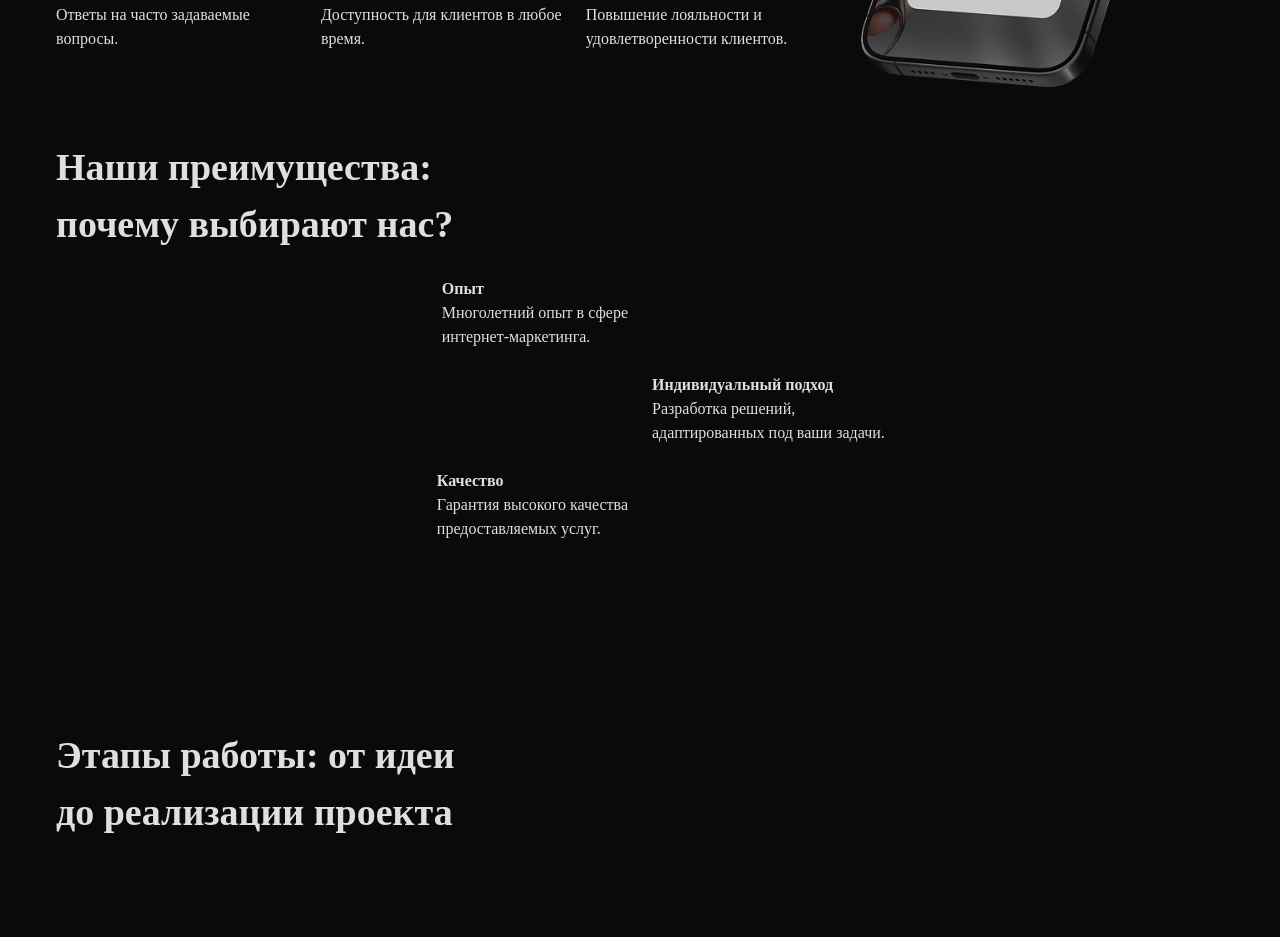
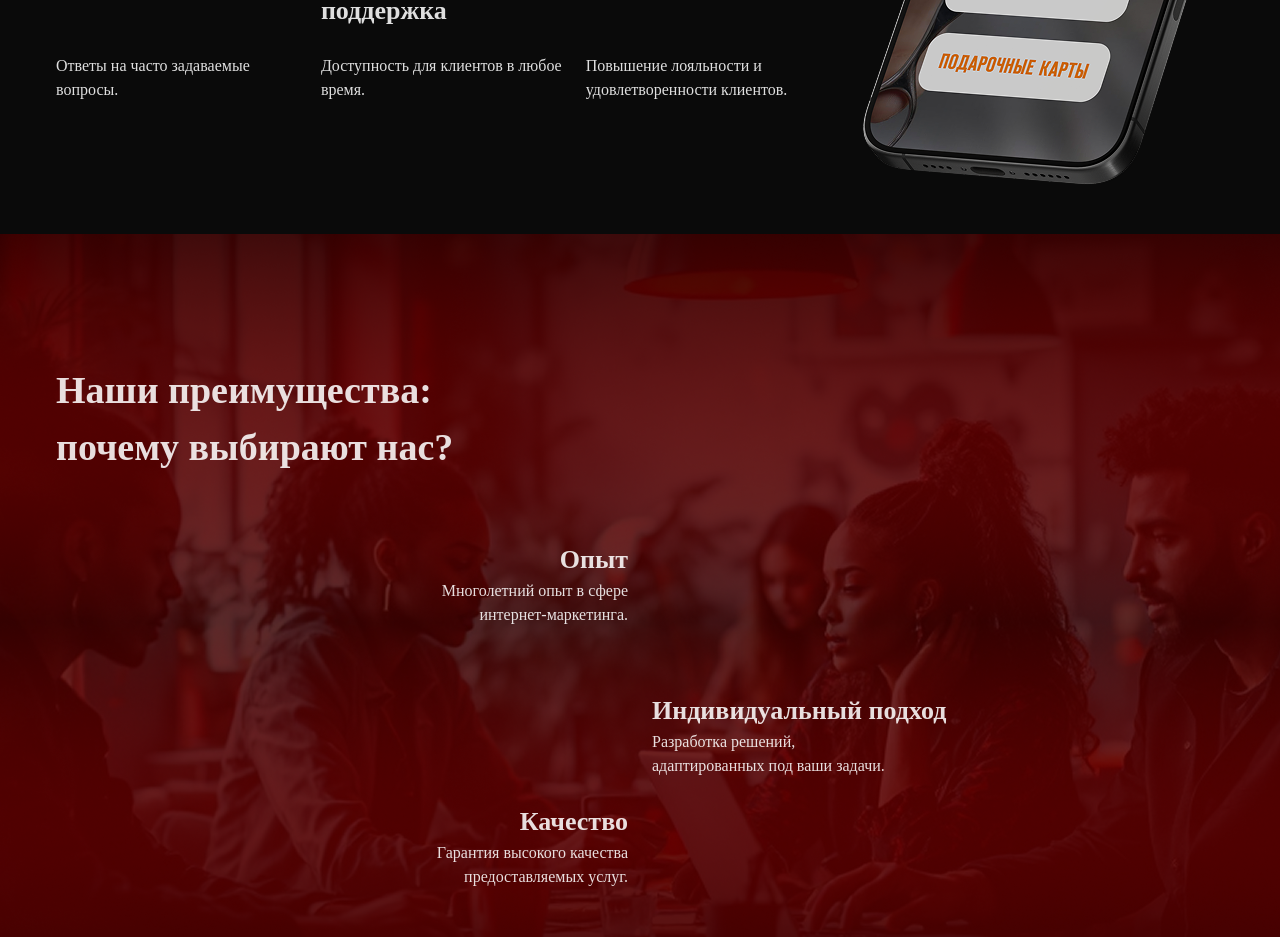
Before and after one commit to Jet-Green/firetechno-landing, a Nuxt app: page / in a window 1280 px wide. Shown: the part 1860-2797 px from the top of the page. Built offline with nearby package versions, Linux system fonts and the light colour scheme.

Commit message:
some  changes

```diff
--- a/assets/styles/main.scss
+++ b/assets/styles/main.scss
@@ -4,12 +4,14 @@
 //   font-display: swap;
 //   src: url('~assets/fonts/DelaGothicOne-Regular.ttf');
 // }
-* {
+body {
   font-family: "Unbounded", serif;
   overflow-y: hidden;
   overflow-x: hidden;
 }
-
+html {
+  scroll-behavior: smooth;
+}
 h1, h2 {
   font-weight: 700;
 }
--- a/components/Landing/Feedback.vue
+++ b/components/Landing/Feedback.vue
@@ -1,7 +1,7 @@
 <script setup></script>
 <template>
-  <v-row style="margin-top: 100px;">
-    <v-col cols="6">
+  <v-row style="margin-top: 100px;" id="order">
+    <v-col cols="12" lg="6">
       <div class="card">
         <v-row style="color: white;">
           <v-col cols="12">
@@ -34,7 +34,7 @@
         </v-row>
       </div>
     </v-col>
-    <v-col cols="6">
+    <v-col cols="12" lg="6">
       <div class="back">
         <h2>
           Форма обратной связи: <br />
--- a/components/Landing/SiteDevelopmentForYourTasks.vue
+++ b/components/Landing/SiteDevelopmentForYourTasks.vue
@@ -5,7 +5,7 @@
       <h1 class="first-heading">Разработка сайтов для ваших задач</h1>
       <p class="subtitle">Создание и разработка сайтов от команд FIRE TECHNO</p>
 
-      <v-btn class="buy-btn" color="primary" size="x-large"> заказать </v-btn>
+      <v-btn class="buy-btn" color="primary" size="x-large" href="#order"> заказать </v-btn>
     </v-col>
 
     <v-col cols="12" md="6">
--- a/components/Landing/WhyUs.vue
+++ b/components/Landing/WhyUs.vue
@@ -1,15 +1,15 @@
 <script setup></script>
 <template>
-  <v-row>
-    <v-col cols="12">
+  <v-row style="margin-top: 100px; margin-bottom: 100px;">
+    <v-col cols="12" class="mb-10">
       <h2>
         Наши преимущества: <br />
         почему выбирают нас?
       </h2>
     </v-col>
-    <v-col cols="6" class="d-flex justify-end">
+    <v-col cols="6" class="d-flex justify-end mb-10 text-end">
       <div class="exp">
-        <h4>Опыт</h4>
+        <p class="card-title">Опыт</p>
         <p>
           Многолетний опыт в сфере <br />
           интернет-маркетинга.
@@ -23,7 +23,7 @@
     </v-col>
     <v-col cols="6" class="d-flex justify-start">
       <div class="ind">
-        <h4>Индивидуальный подход</h4>
+        <p class="card-title">Индивидуальный подход</p>
         <p>
           Разработка решений, <br />
           адаптированных под ваши задачи.
@@ -31,10 +31,10 @@
       </div>
     </v-col>
 
-    <v-col cols="6" class="d-flex justify-end">
+    <v-col cols="6" class="d-flex justify-end text-end">
 
       <div class="qual">
-        <h4>Качество</h4>
+        <p class="card-title">Качество</p>
         <p>
           Гарантия высокого качества <br />
           предоставляемых услуг.
@@ -46,33 +46,4 @@
   </v-row>
 </template>
 <style scoped lang="scss">
-.cont {
-  h4 {
-    padding-top: 74px;
-    padding-left: 74px;
-  }
-  .exp {
-    padding-right: 44px;
-    padding-bottom: 25px;
-    padding-left: 300px;
-    p {
-      padding-left: 74px;
-      padding-top: 20px;
-    }
-  }
-  .ind {
-    padding-left: 700px;
-    p {
-      padding-left: 74px;
-      padding-top: 20px;
-    }
-  }
-  .qual {
-    padding-left: 300px;
-    p {
-      padding-left: 74px;
-      padding-top: 20px;
-    }
-  }
-}
 </style>
--- a/pages/index.vue
+++ b/pages/index.vue
@@ -14,9 +14,19 @@
       <v-col cols="12" xl="11">
         <LandingTelegramBots />
       </v-col>
-      <v-col cols="12" xl="11">
-        <LandingWhyUs />
-      </v-col>
+    </v-row>
+  </v-container>
+  <div class="why-us-background">
+    <v-container>
+      <v-row>
+        <v-col cols="12" xl="11">
+          <LandingWhyUs />
+        </v-col>
+      </v-row>
+    </v-container>
+  </div>
+  <v-container>
+    <v-row>
       <v-col cols="12" xl="11">
         <LandingStagesOfWork />
       </v-col>
@@ -49,4 +59,8 @@
   height: 101%;
   z-index: 1000;
 }
+.why-us-background {
+  background-image: url("~/assets/images/why-us.png");
+  background-position: center;
+}
 </style>
```
